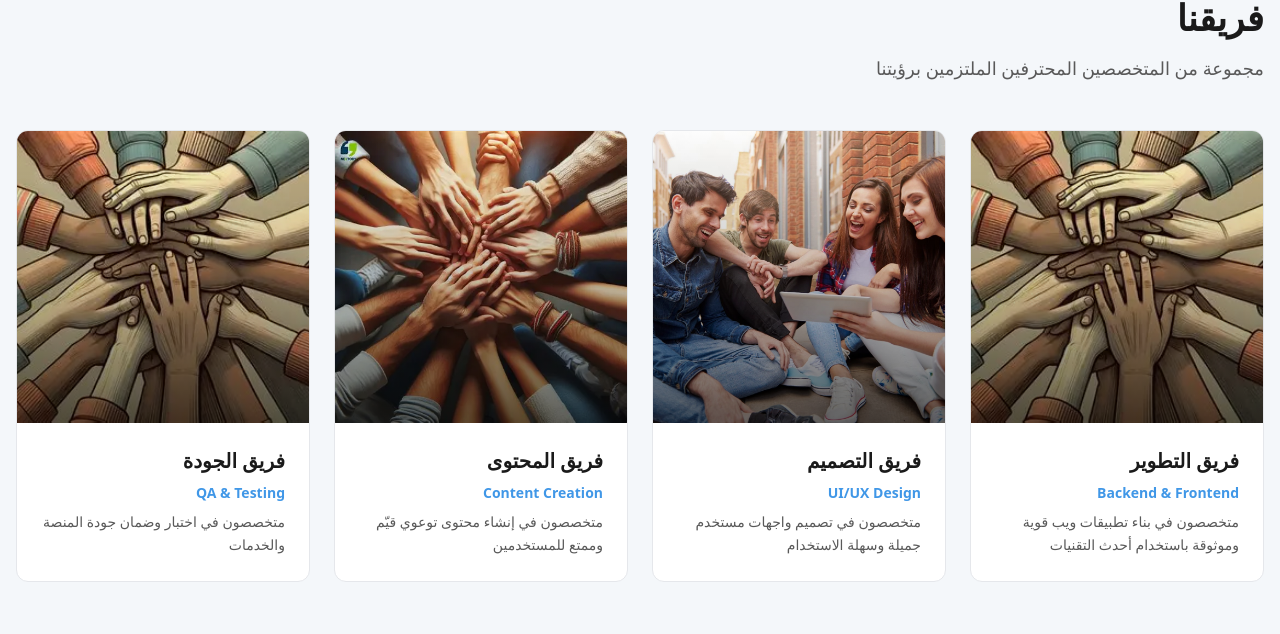
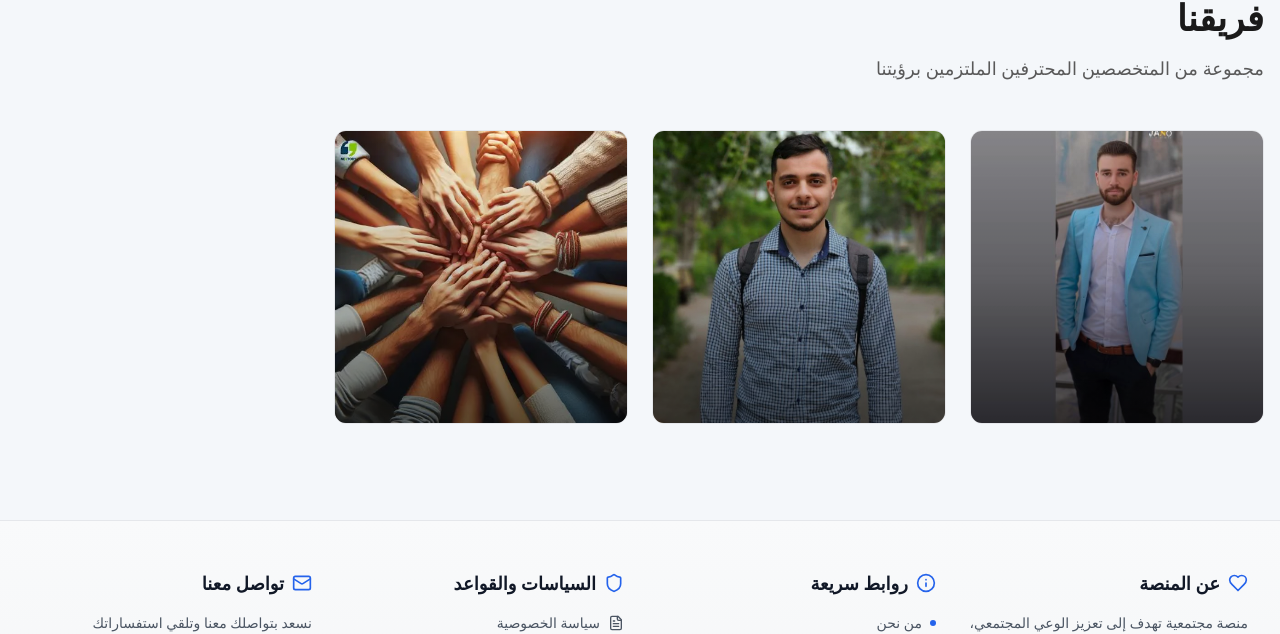
Before and after one commit to AhmadAlhjje/community_platform_Front, a Next.js app: page /about in a window 1280 px wide. Shown: the part 1693-2327 px from the top of the page. Built offline with nearby package versions, Linux system fonts and the light colour scheme; no server answers.

Commit message:
تعديل

```diff
--- a/app/(public)/about/page.tsx
+++ b/app/(public)/about/page.tsx
@@ -32,13 +32,13 @@ const TeamMember = ({ name, role, description, image, delay }: any) => (
       </div>
 
       {/* معلومات العضو */}
-      <div className="relative p-6 space-y-2">
+      {/* <div className="relative p-6 space-y-2">
         <h3 className="text-xl font-bold text-foreground">{name}</h3>
         <p className="text-sm text-primary font-semibold">{role}</p>
         <p className="text-sm text-muted-foreground leading-relaxed">
           {description}
         </p>
-      </div>
+      </div> */}
     </div>
   </motion.div>
 );
@@ -100,25 +100,19 @@ export default function AboutPage() {
       role: "Backend & Frontend",
       description:
         "متخصصون في بناء تطبيقات ويب قوية وموثوقة باستخدام أحدث التقنيات",
-      image: "/images/OIP1.webp",
+      image: "/images/فريقنا1.webp",
     },
     {
       name: "فريق التصميم",
       role: "UI/UX Design",
       description: "متخصصون في تصميم واجهات مستخدم جميلة وسهلة الاستخدام",
-      image: "/images/OIP2.jpeg",
+      image: "/images/فريقنا2.webp",
     },
     {
       name: "فريق المحتوى",
       role: "Content Creation",
       description: "متخصصون في إنشاء محتوى توعوي قيّم وممتع للمستخدمين",
       image: "/images/hero-community.webp",
-    },
-    {
-      name: "فريق الجودة",
-      role: "QA & Testing",
-      description: "متخصصون في اختبار وضمان جودة المنصة والخدمات",
-      image: "/images/OIP1.webp",
     },
   ];
 
```
Also changed, not shown: public/images/فريقنا1.webp (added), public/images/فريقنا2.webp (added).
